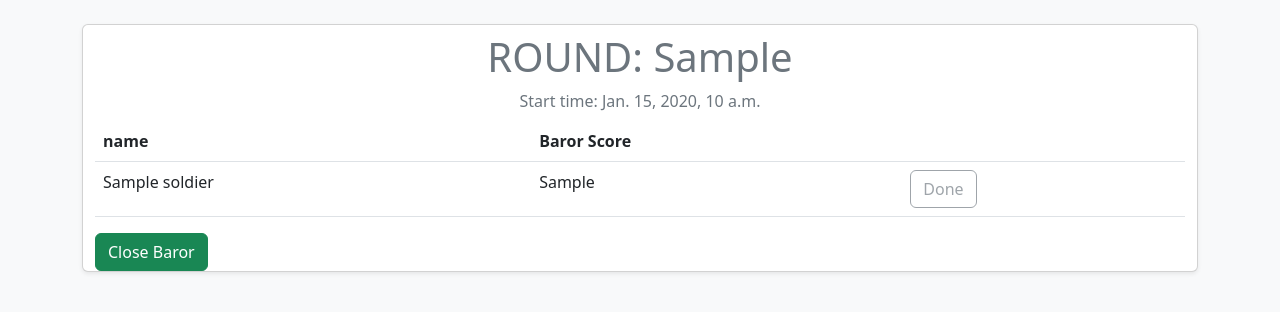
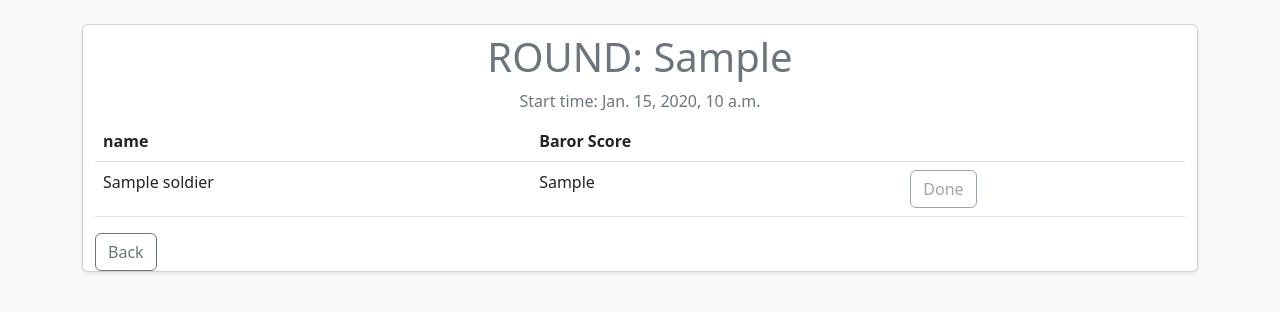
Before and after one commit to AmitHauzer/gibush-management, a Django app: page /barors/1/manageround/ in a window 1280 px wide. Shown: the part 64-376 px from the top of the page. Run offline with Django 4.2, Linux system fonts and the light colour scheme; tables that the repository leaves empty hold one stand-in row (values such as "Sample post").

Commit message:
FIX: finish button

```diff
--- a/baror/templates/baror_round.html
+++ b/baror/templates/baror_round.html
@@ -51,11 +51,11 @@
             </tbody>
           </table>
           <div>
-            {% if baror.start_round_date is None %}
+            {% if baror.start_round_date is None  %}
+            <a href="{% url 'barors:all-barors' %}"><button class="btn btn-outline-secondary">Back</button></a>
+            {% elif baror.start_round_date != None and baror.stop_round_date != None %}
             <a href="{% url 'barors:all-barors' %}"><button class="btn btn-outline-secondary">Back</button></a>
             {% endif %}
-
-            <a href="{% url 'barors:finish-baror' baror.id %}"><button class="btn btn-success">Close Baror</button></a>
           </div>
 
         </div>
--- a/baror/templates/edit_baror.html
+++ b/baror/templates/edit_baror.html
@@ -32,7 +32,9 @@
     </table>
     <div>
         <a href="{% url 'barors:all-barors' %}"><button class="btn btn-outline-secondary">Back</button></a>
+        {% if baror.barorscore_set.all %}
         <a href="{% url 'barors:baror-is-ready' baror.id %}"><button class="btn btn-success">finish</button></a>
+        {% endif%}
     </div>
 </div>
 
--- a/baror/templates/list_of_barors.html
+++ b/baror/templates/list_of_barors.html
@@ -49,7 +49,7 @@
                     <a href="{% url 'barors:start-baror' baror.id %}"><button class="btn btn-sm btn-success">open</button></a>
                     {% elif baror.baror_status == "Done"%}
                     <button class="btn btn-sm btn-light" disabled>Edit</button>
-                    <a href="{% url 'barors:start-baror' baror.id %}"><button class="btn btn-sm btn-success">open</button></a>
+                    <a href="{% url 'barors:start-baror' baror.id %}"><button class="btn btn-sm btn-info">View</button></a>
                     {% endif %}
                 </td>
 
```
